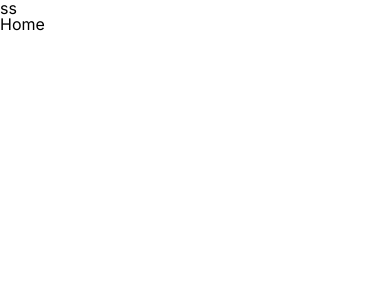
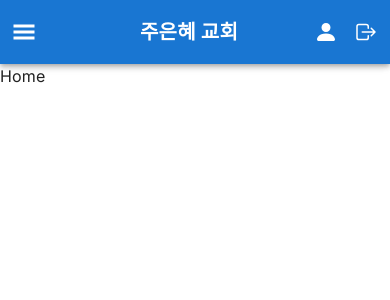
Before and after one commit to BobbyKJH/bible_study_front, a Next.js app: page /home in a window 390 px wide. Shown: the top 300 px of the page. Built offline with nearby package versions, Linux system fonts and the light colour scheme.

Commit message:
Feat : Layout
- 공통 Header, Sidebar 적용
- Layout 반응형 Style

```diff
--- /dev/null
+++ b/src/app/home/layout.module.css
@@ -0,0 +1,10 @@
+.container {
+  margin-top: 64px;
+  margin-left: 230px;
+}
+
+@media (max-width: 899px) {
+  .container{
+    margin-left: 0;
+  }
+}
--- a/src/app/home/layout.tsx
+++ b/src/app/home/layout.tsx
@@ -1,10 +1,25 @@
 import React from 'react';
 
+import Header from '@/components/common/header/Header';
+import Sidebar from '@/components/common/sidebar/Sidebar';
+
+import ScrollToTop from '@/components/common/ScrollToTop';
+
+import styles from "@/app/home/layout.module.css"
+
 const Layout = ({ children }: { children: React.ReactNode }) => {
+
 	return (
 		<>
-			<h1>ss</h1>
-			{children}
+			<ScrollToTop/>
+
+			<Header/>
+
+			<Sidebar/>
+
+			<div className={styles.container}>
+				{children}
+			</div>
 		</>
 	)
 }
```
